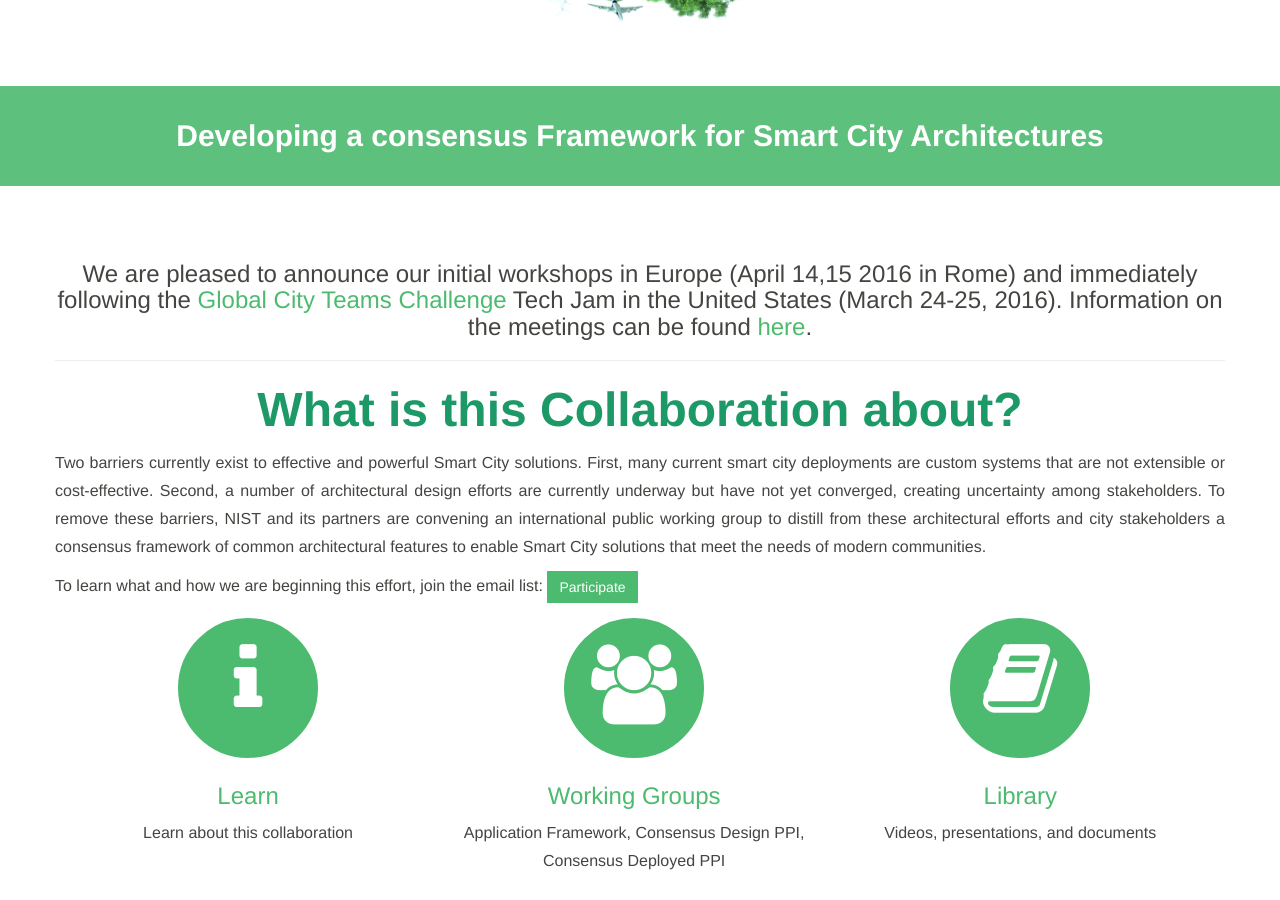
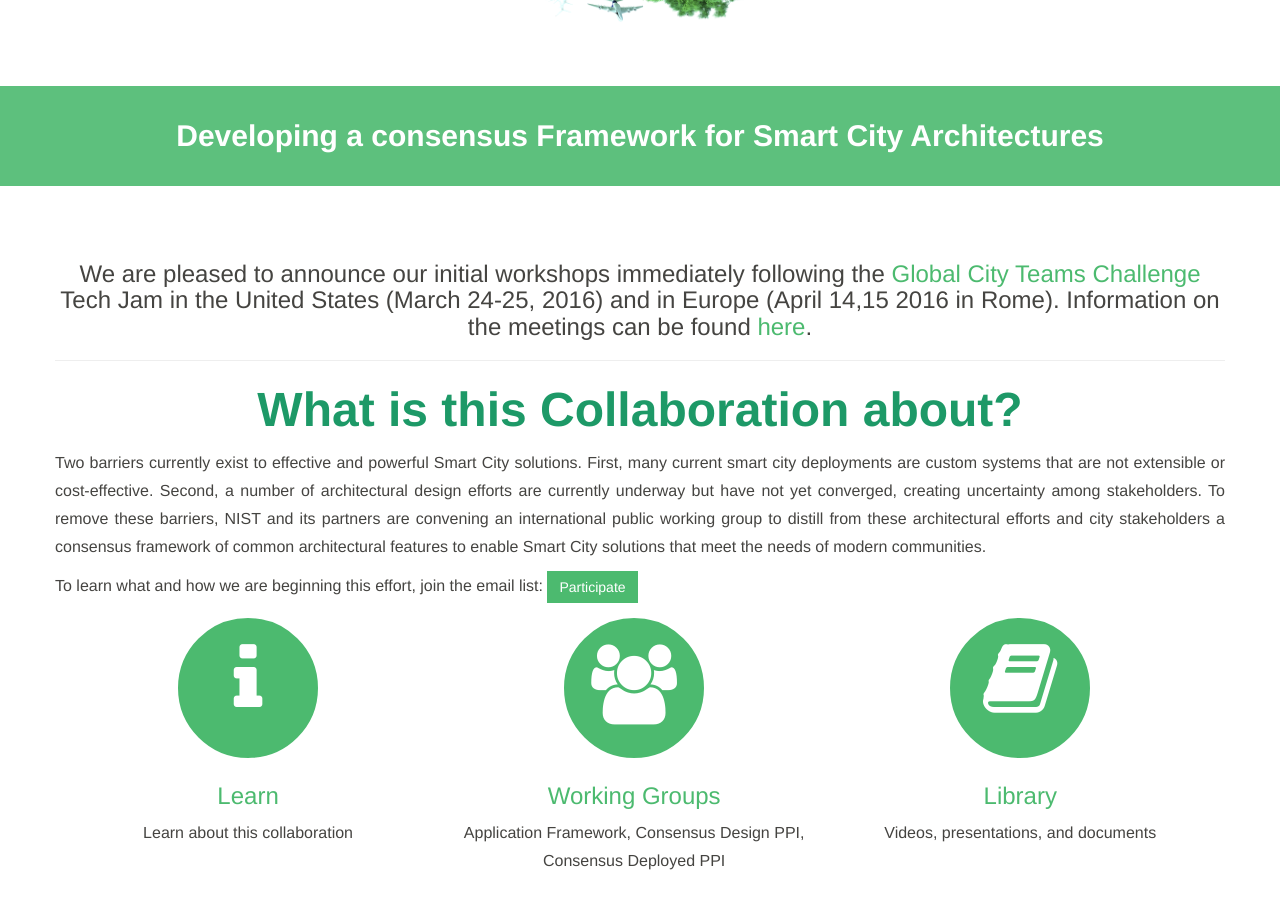
Before and after one commit to usnistgov/smartcitiesarchitecture, a Jekyll site: the page built from index.html, in a window 1280 px wide and 900 px high, scrolled down 651 px. Built offline with Jekyll 4.4.1, drawn with Linux system fonts in a browser that asks for light colours.

Commit message:
Put workshop dates in date order.

```diff
--- a/index.html
+++ b/index.html
@@ -13,10 +13,7 @@ title: Home
   <div class="section-container">
     <div class="section-content">
 		<!-- NEWS Banner insert -->
-		<h3 style=""> We are pleased to announce our initial workshops in Europe (April 14,15 2016 in Rome) and immediately following the <a href="https://www.us-ignite.org/globalcityteams/">Global City Teams Challenge</a> Tech Jam in the United States (March 24-25, 2016). Information on the meetings can be found <a href="{{ site.baseurl }}/events/kickoffworkshops">here</a>.</h3>
-
-
-
+		<h3 style=""> We are pleased to announce our initial workshops immediately following the <a href="https://www.us-ignite.org/globalcityteams/">Global City Teams Challenge</a> Tech Jam in the United States (March 24-25, 2016) and in Europe (April 14,15 2016 in Rome). Information on the meetings can be found <a href="{{ site.baseurl }}/events/kickoffworkshops">here</a>.</h3>
 		<!-- End Banner insert -->
 		<hr />
 
```
